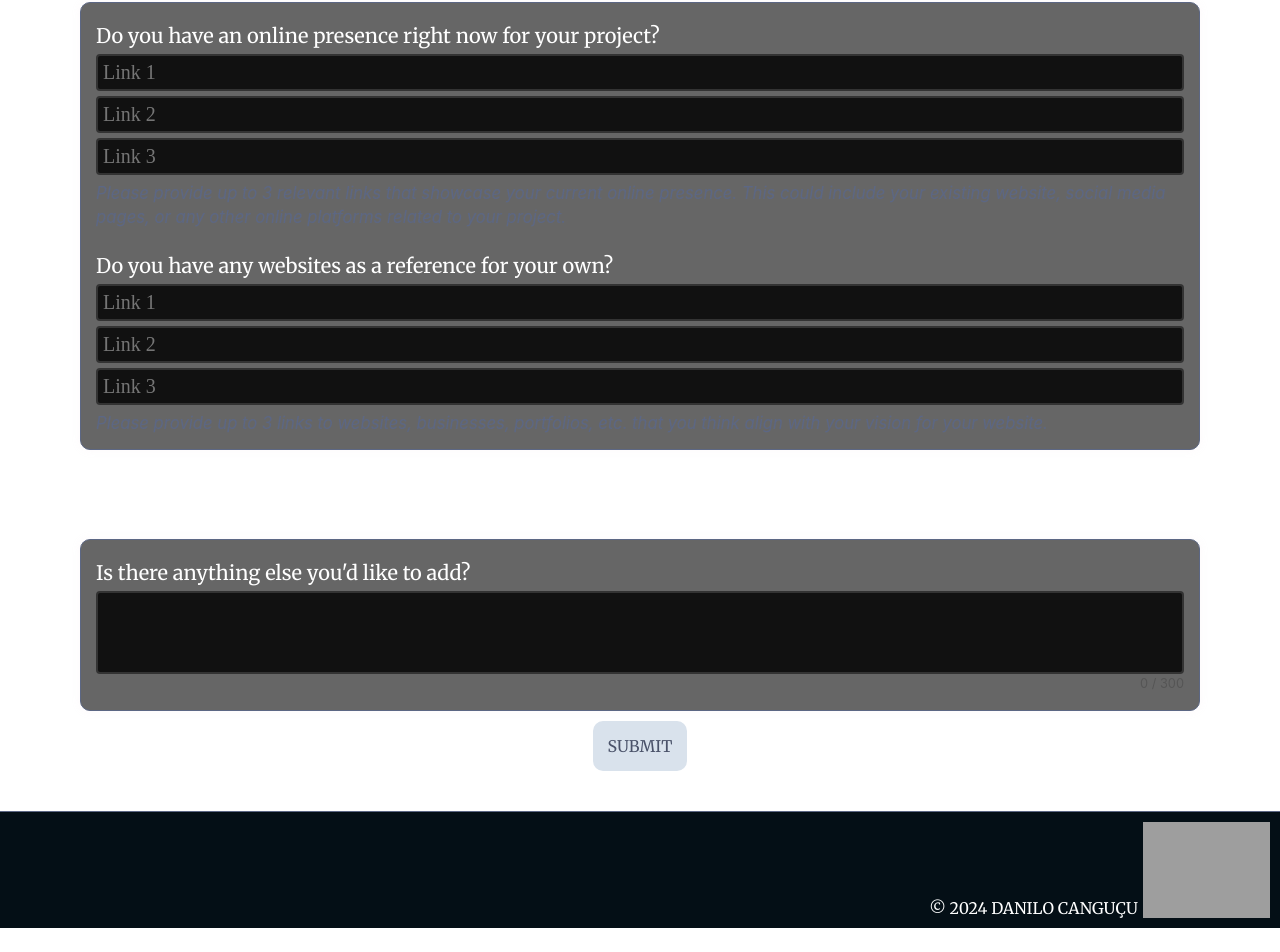
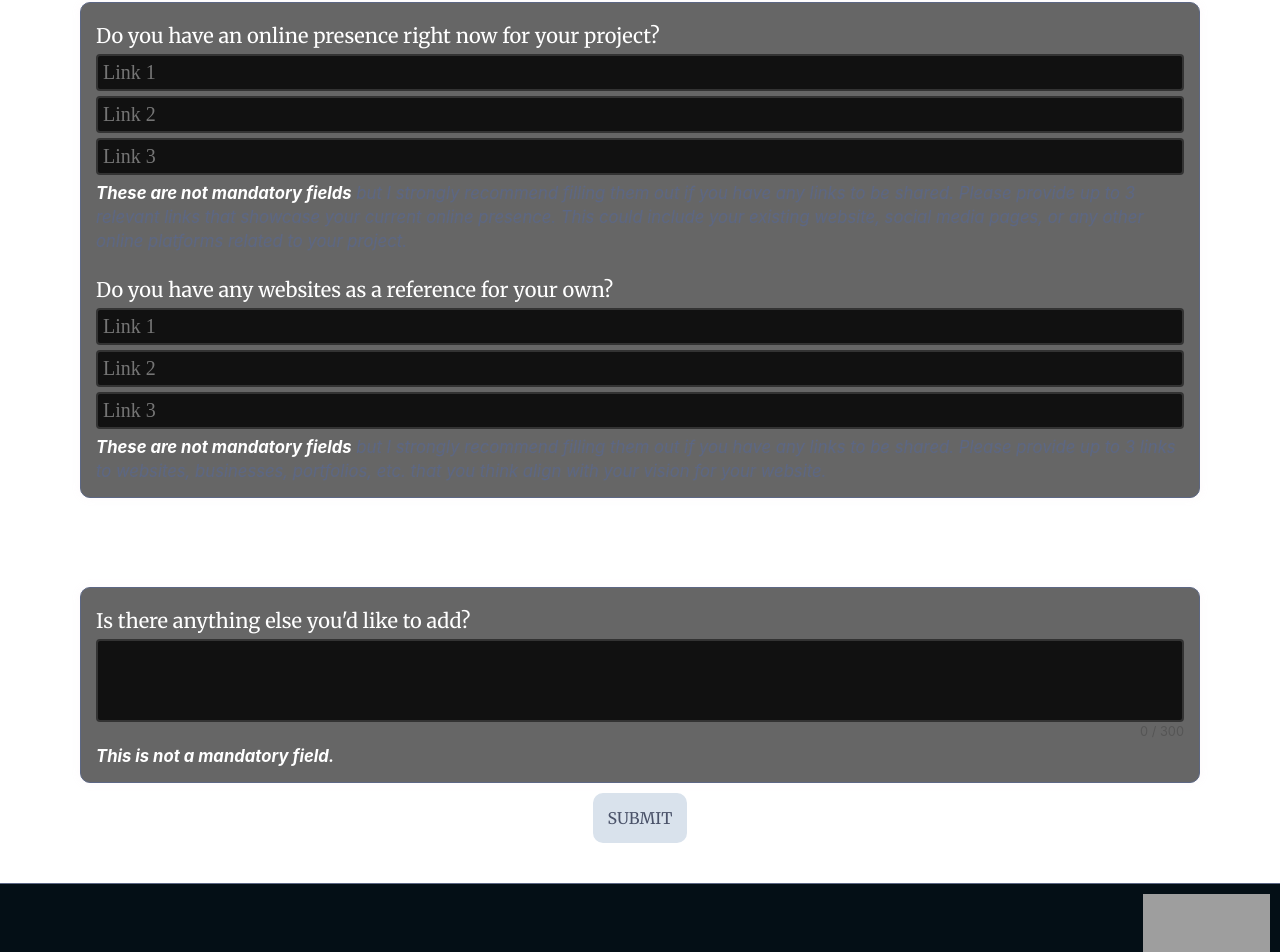
Before and after one commit to danilocangucu/my-website, a React (Create React App) app: page /hohoho/my-application in a window 1280 px wide. Shown: the part 2888-3840 px from the top of the page. Before the commit the page ends 3816 px from the top, so only its background shows below. Built offline with nearby package versions, Linux system fonts and the light colour scheme; grey boxes are pictures that could not be loaded; a web font is replaced by a local one.

Commit message:
added optional description to fields

```diff
--- a/src/pages/Hohoho/pages/ApplicationPage/components/ApplicationForm/FinalThoughts.tsx
+++ b/src/pages/Hohoho/pages/ApplicationPage/components/ApplicationForm/FinalThoughts.tsx
@@ -52,6 +52,13 @@ const FinalThoughts = React.memo(({ isDisabled }: { isDisabled: boolean }) => {
                             rows={3}
                         />
                         <p id="charCountFinalThoughts" className="char-counter">0 / 300</p>
+                        <div className="input-paragraph--small">
+                            <small>
+                                <em>
+                                    <b className="text-white">This is not a mandatory field.</b>
+                                </em>
+                            </small>
+                        </div>
                     </div>
                 </section>
             </div>
--- a/src/pages/Hohoho/pages/ApplicationPage/components/ApplicationForm/LinksAndReference.tsx
+++ b/src/pages/Hohoho/pages/ApplicationPage/components/ApplicationForm/LinksAndReference.tsx
@@ -54,6 +54,7 @@ const LinksAndReferences = React.memo(({ isDisabled }: LinksAndReferencesProps)
                         <div className="input-paragraph--small">
                             <small>
                                 <em>
+                                    <b className="text-white">These are not mandatory fields</b> but I strongly recommend filling them out if you have any links to be shared.
                                     Please provide up to 3 relevant links that showcase your current online presence.
                                     This could include your existing website, social media pages, or any other online platforms related to your project.
                                 </em>
@@ -79,6 +80,7 @@ const LinksAndReferences = React.memo(({ isDisabled }: LinksAndReferencesProps)
                         <div className="input-paragraph--small">
                             <small>
                                 <em>
+                                    <b className="text-white">These are not mandatory fields</b> but I strongly recommend filling them out if you have any links to be shared.
                                     Please provide up to 3 links to websites, businesses, portfolios, etc. that you think align with your vision for your website.
                                 </em>
                             </small>
```
